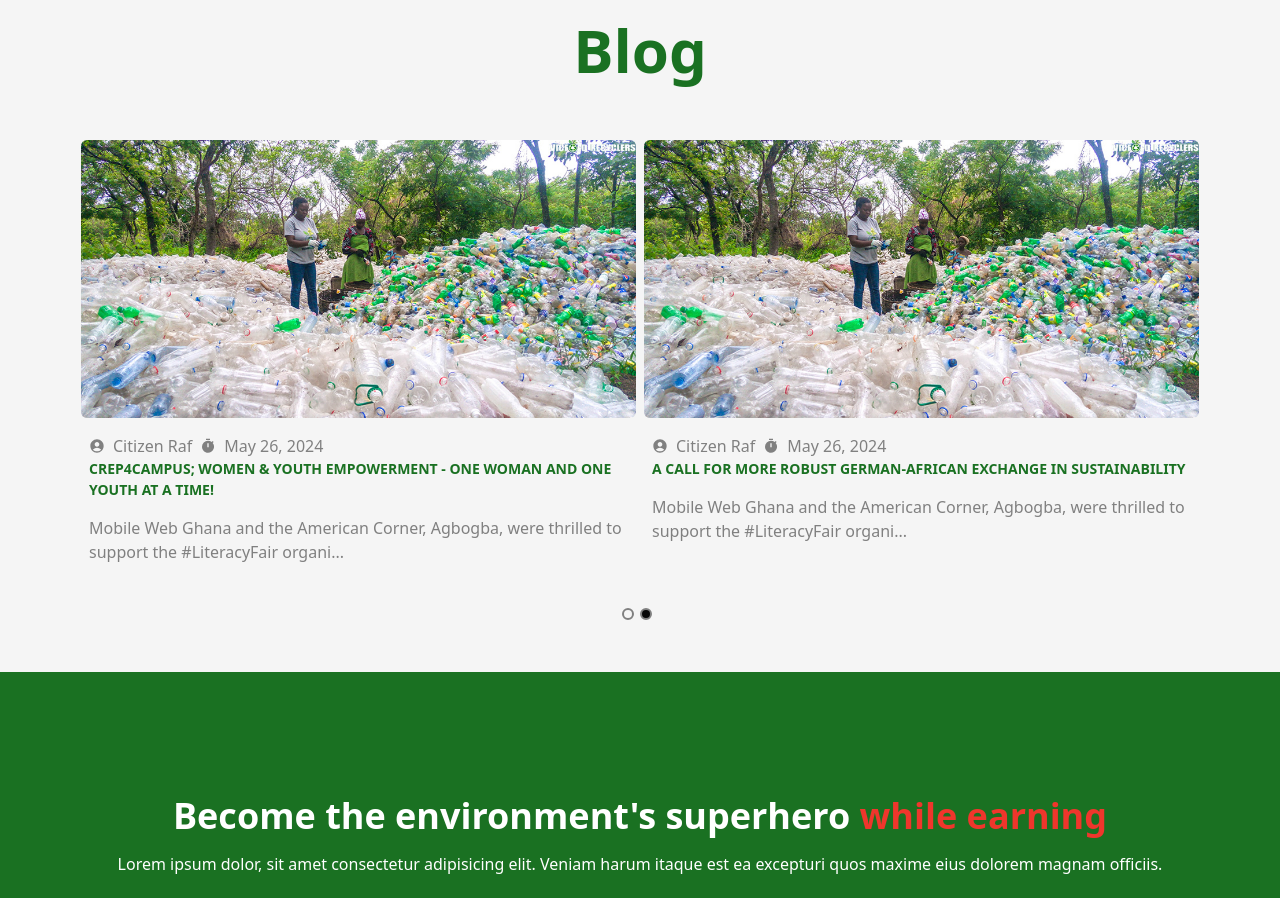
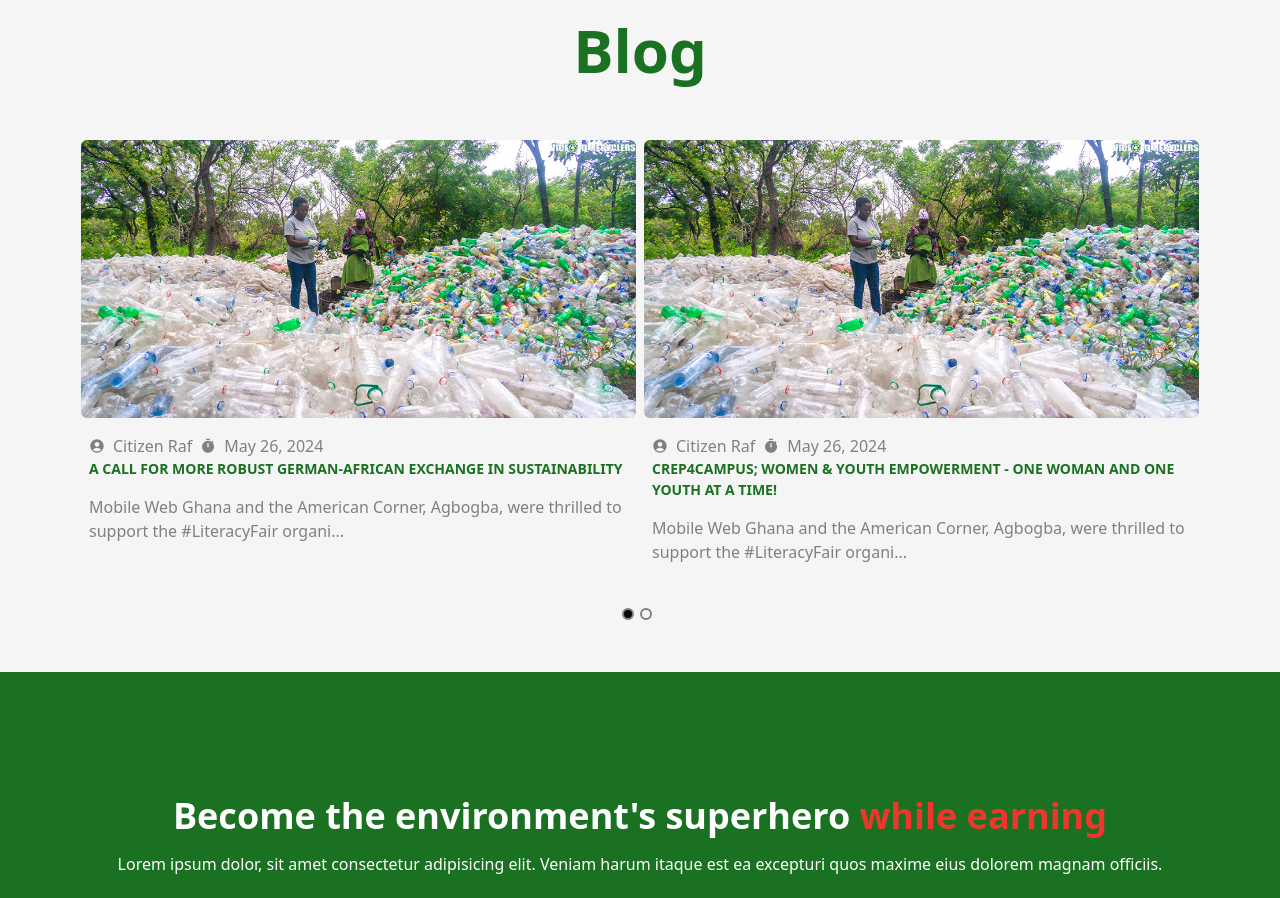
Before and after one commit to emess2g/Waste2Cash, a React (Vite) app: page / in a window 1280 px wide. Shown: the part 3080-3978 px from the top of the page. Built offline with nearby package versions, Linux system fonts and the light colour scheme.

Commit message:
carousel updated

```diff
--- a/src/components/Blog.jsx
+++ b/src/components/Blog.jsx
@@ -136,8 +136,8 @@
             responsive={responsive}
             ssr={false} // means to render carousel on server-side.
             // infinite={true}
-            autoPlay={true}
-            autoPlaySpeed={1500}
+            // autoPlay={true}
+            // autoPlaySpeed={1500}
             keyBoardControl={true}
             customTransition="all .5"
             transitionDuration={2000}
```
